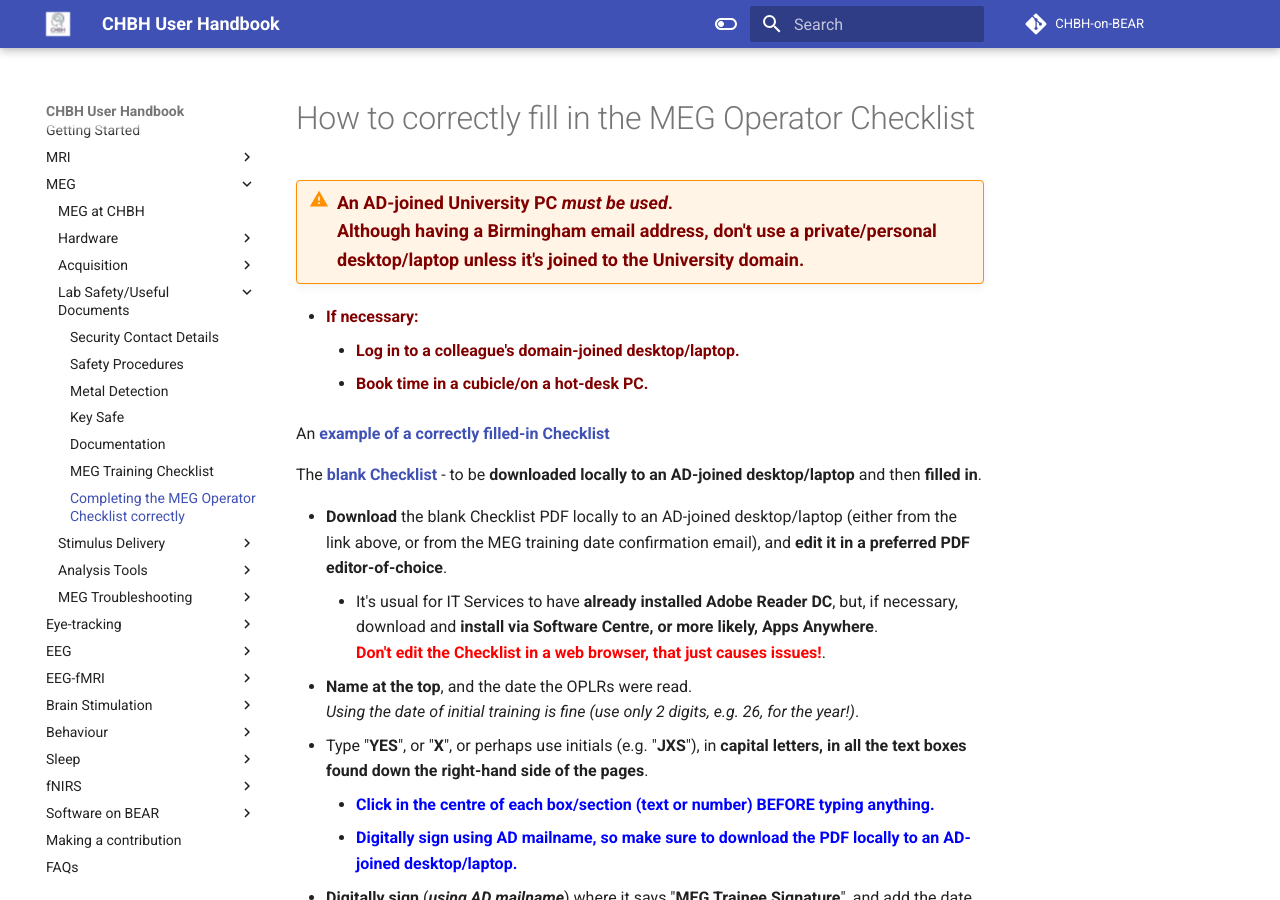
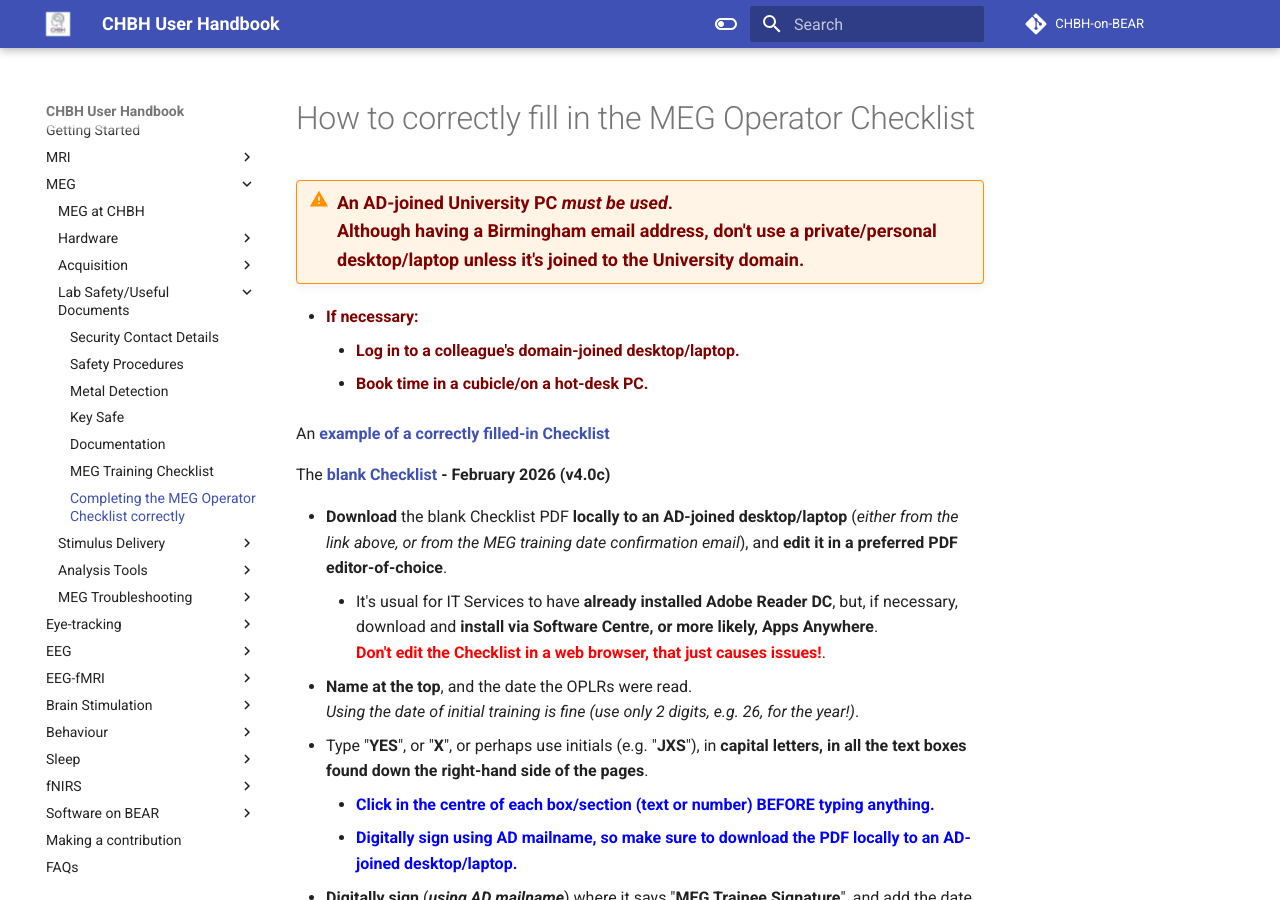
Before and after one commit to chbh-opensource/chbh-on-bear, an MkDocs documentation site: the page built from docs/meg/acquisition/checklistfillin.md, in a window 1280 px wide and 900 px high. Built offline with MkDocs 1.6.1 and Material for MkDocs 9.7.7, drawn with Linux system fonts in a browser that asks for light colours; comment, search, counter and statistics services are not loaded.

Commit message:
Tweaked MEG Checklist fill in repo

```diff
--- a/docs/meg/acquisition/checklistfillin.md
+++ b/docs/meg/acquisition/checklistfillin.md
@@ -8,9 +8,9 @@
 
 An **[example of a correctly filled-in Checklist](../../meg/pdfs/example_meg_operator_checklist_v4-0c.pdf)**
 
-The **[blank Checklist](../../meg/pdfs/meg_operator_checklist_v4-0c.pdf)** - to be **downloaded locally to an AD-joined desktop/laptop** and then **filled in**.
+The **[blank Checklist](../../meg/pdfs/meg_operator_checklist_v4-0c.pdf) - February 2026 (v4.0c)** <br />
 
-- **Download** the blank Checklist PDF locally to an AD-joined desktop/laptop (either from the link above, or from the MEG training date confirmation email), and **edit it in a preferred PDF editor-of-choice**.
+- **Download** the blank Checklist PDF **locally to an AD-joined desktop/laptop** (*either from the link above, or from the MEG training date confirmation email*), and **edit it in a preferred PDF editor-of-choice**.
 	- It's usual for IT Services to have **already installed Adobe Reader DC**, but, if necessary, download and **install via Software Centre, or more likely, Apps Anywhere**.<br /> **<span style="color:red">Don't edit the Checklist in a web browser, that just causes issues!</span>**.
 - **Name at the top**, and the date the OPLRs were read.<br />*Using the date of initial training is fine (use only 2 digits, e.g. 26, for the year!)*.
 - Type "**YES**", or "**X**", or perhaps use initials (e.g. "**JXS**"), in **capital letters, in all the text boxes found down the right-hand side of the pages**.
```
